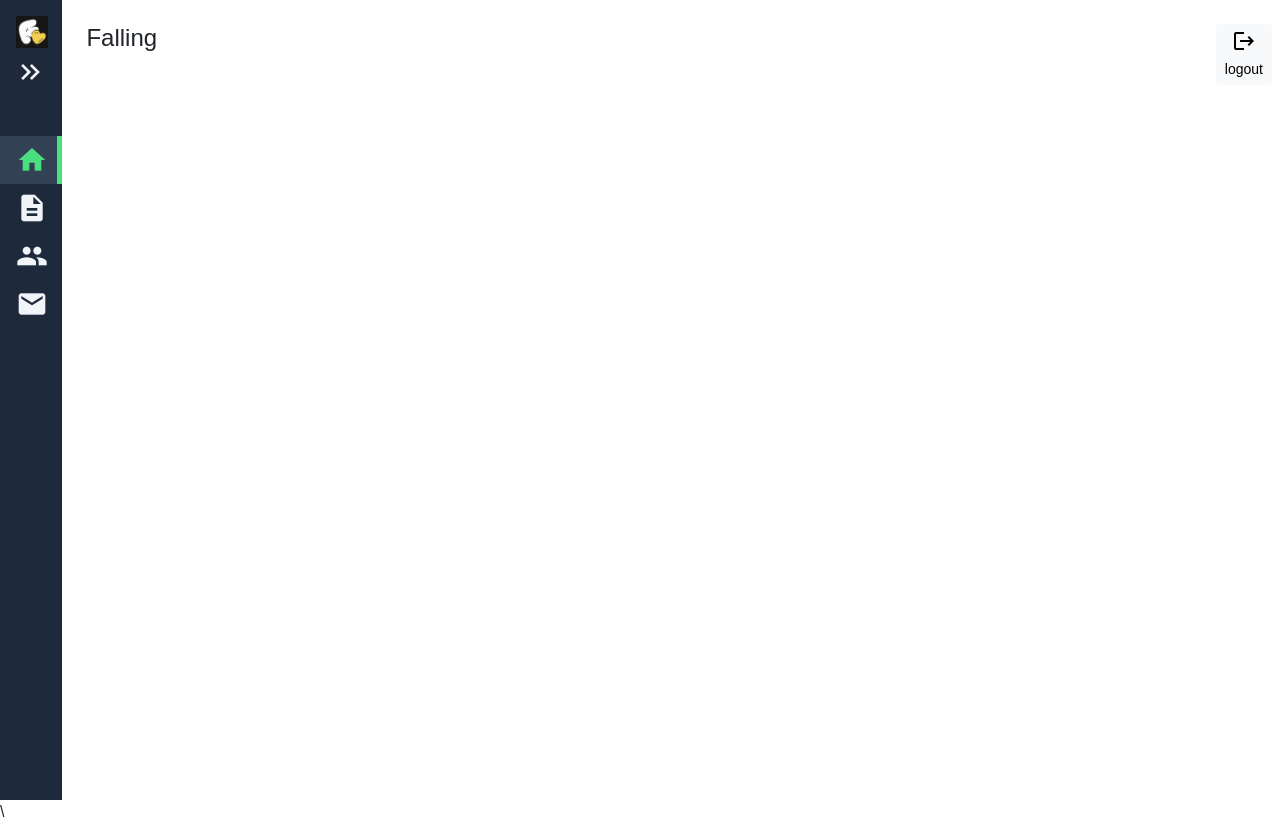
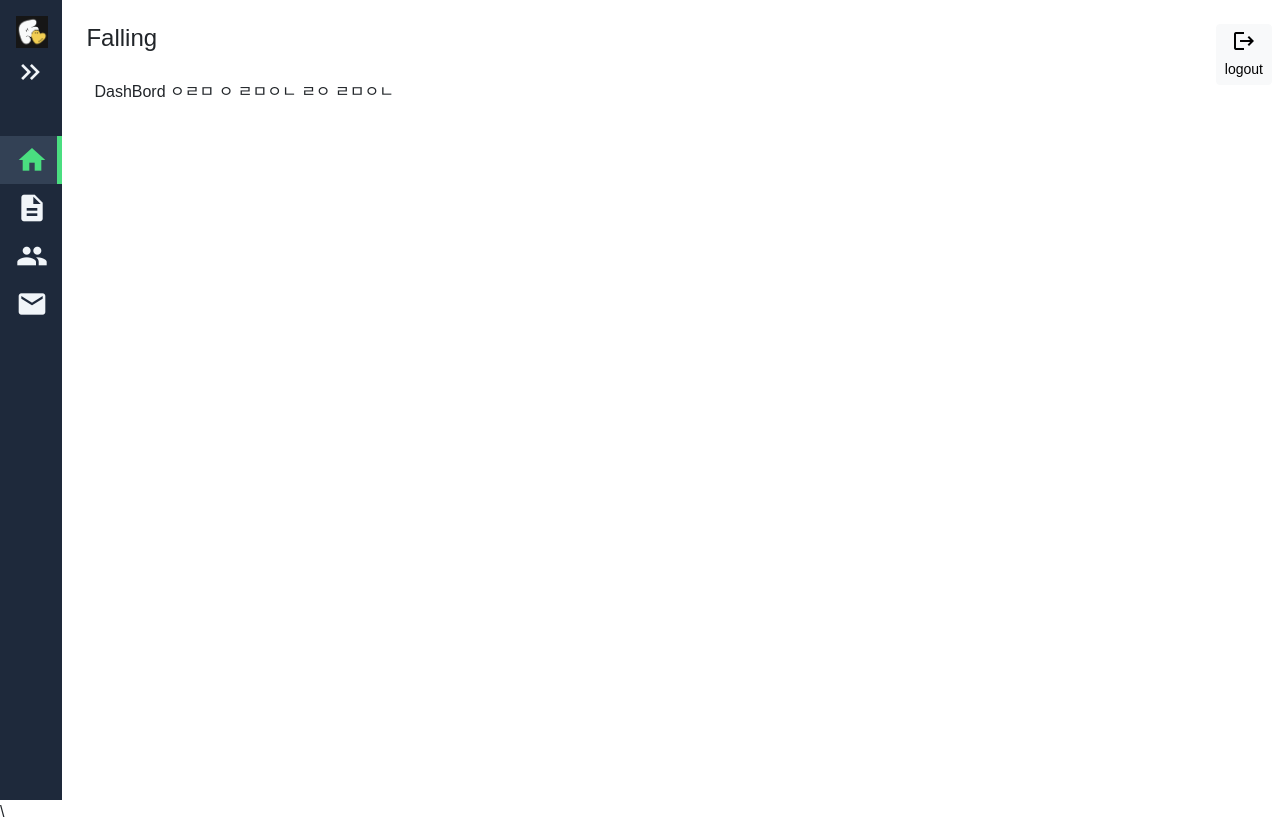
Before and after one commit to THT-Team/THT-Admin-Front, a Vue app: page / in a window 1280 px wide. Built offline with nearby package versions, Linux system fonts and the light colour scheme.

Commit message:
fix : router home 경로 수정

```diff
--- a/src/views/DashBoardView.vue
+++ b/src/views/DashBoardView.vue
@@ -5,6 +5,13 @@
 <template>
     <div>
         DashBord
+
+        ㅇㄹㅁ
+        ㅇ
+        ㄹㅁㅇㄴ
+        ㄹㅇ
+        ㄹㅁㅇㄴ
+
     </div>
 </template>
 
```
Also changed, not shown: src/router/index.js (+3 -4 lines).
